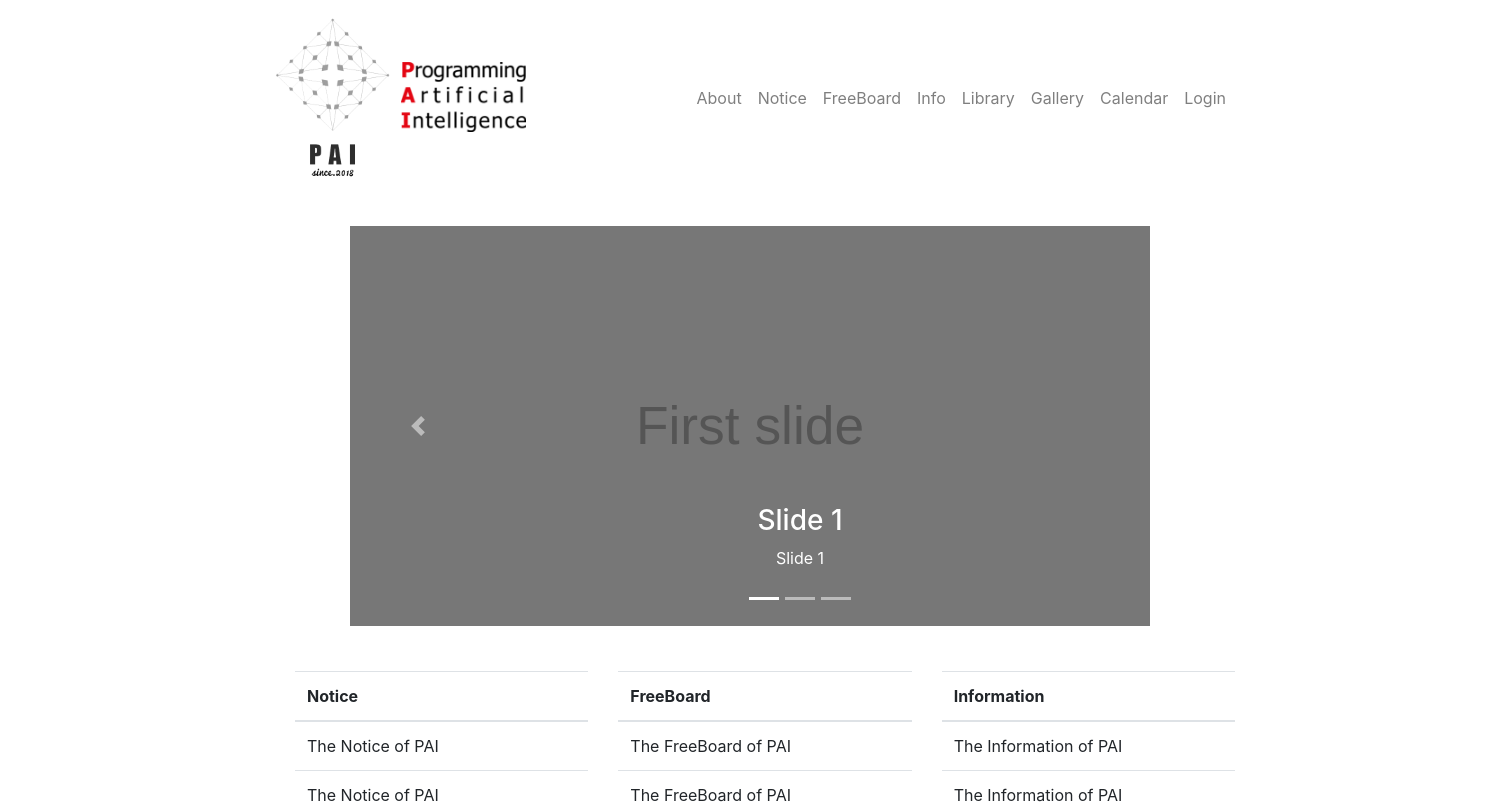
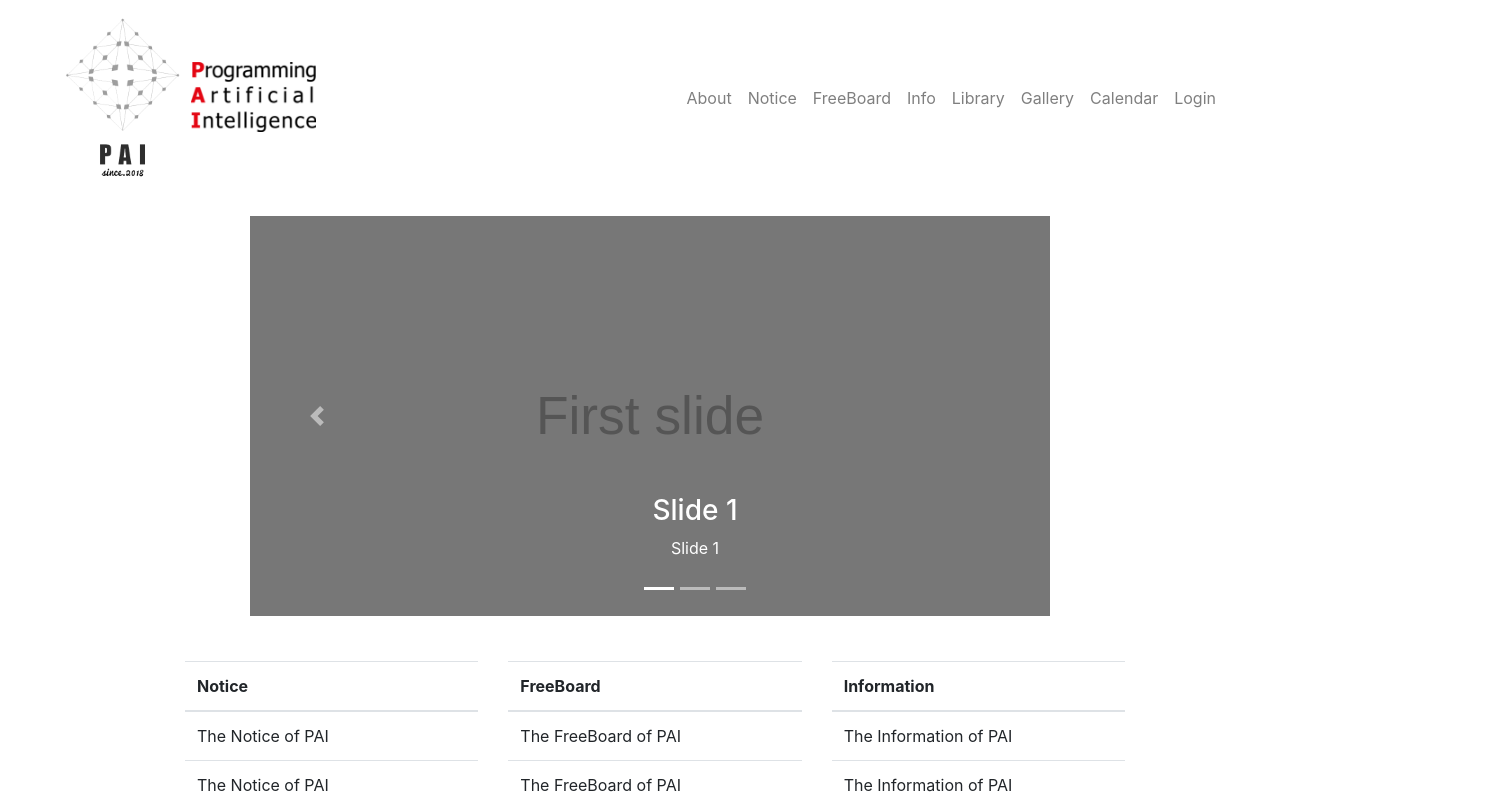
Before and after one commit to Se-Hun/PAI_homepage, a React (Create React App) app in the folder React/: page / in a window 1280 px wide. Shown: the top 804 px of the page, 1500 px wide, since content can reach past the window. Built offline with nearby package versions, Linux system fonts and the light colour scheme.

Commit message:
centralized

```diff
--- a/React/src/components/Header.css
+++ b/React/src/components/Header.css
@@ -1,6 +1,6 @@
 .Header {
     height: auto;
-    width: 1000px;
+    width: 1200px;
     margin: 0 auto;
 
 }
--- a/React/src/components/Header2.css
+++ b/React/src/components/Header2.css
@@ -2,6 +2,6 @@
     height: auto;
     width: 1000px;
     margin: 0 auto;
-    padding-top: 30px;
-    padding-left:100px;
+    padding-top: 20px;
+    padding-left:110px;
 }
--- a/React/src/index.css
+++ b/React/src/index.css
@@ -1,8 +1,5 @@
 body {
 
-    height: auto;
-    width: 1500px;
-    margin: 0 auto;
     background-color:white;
 
 }
```
